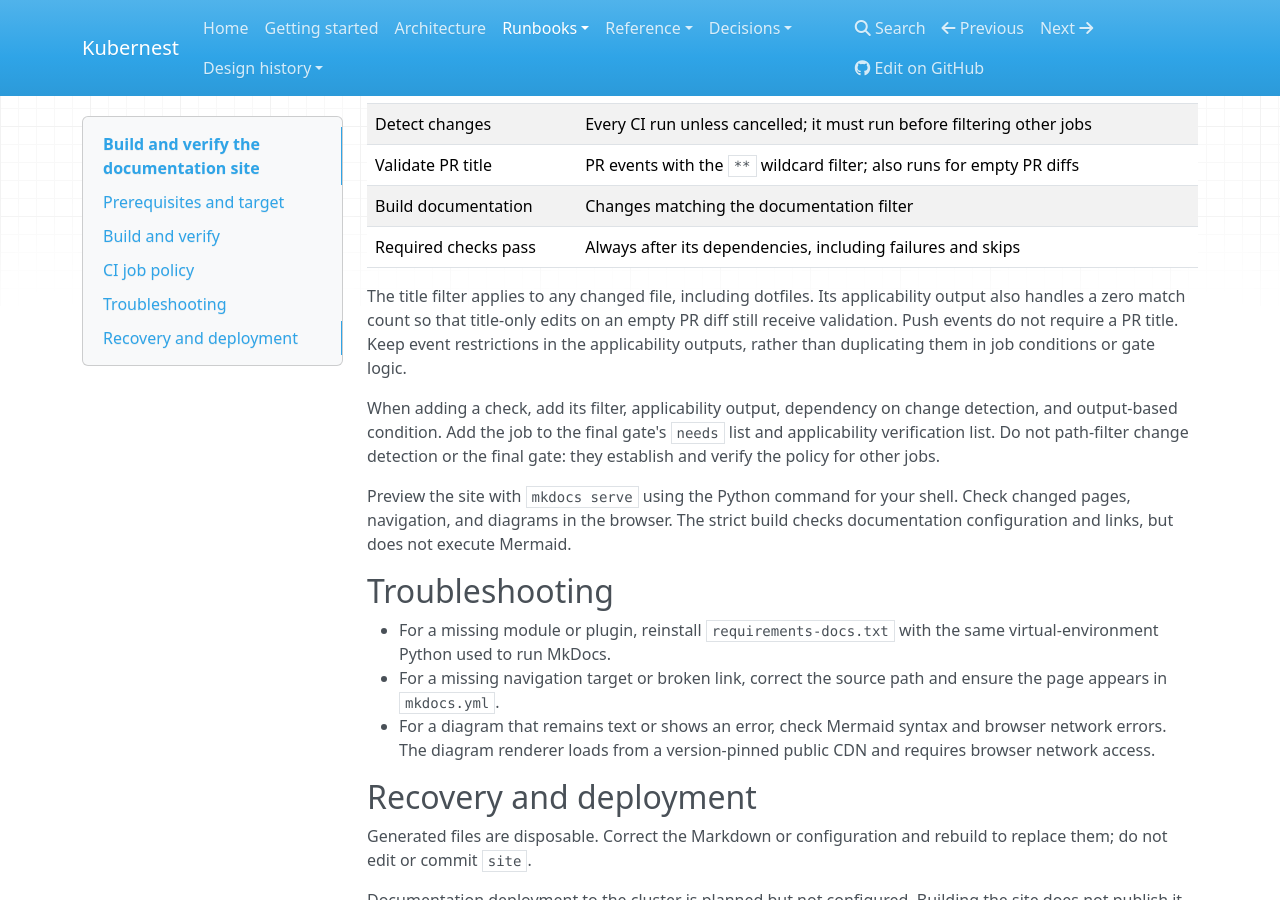
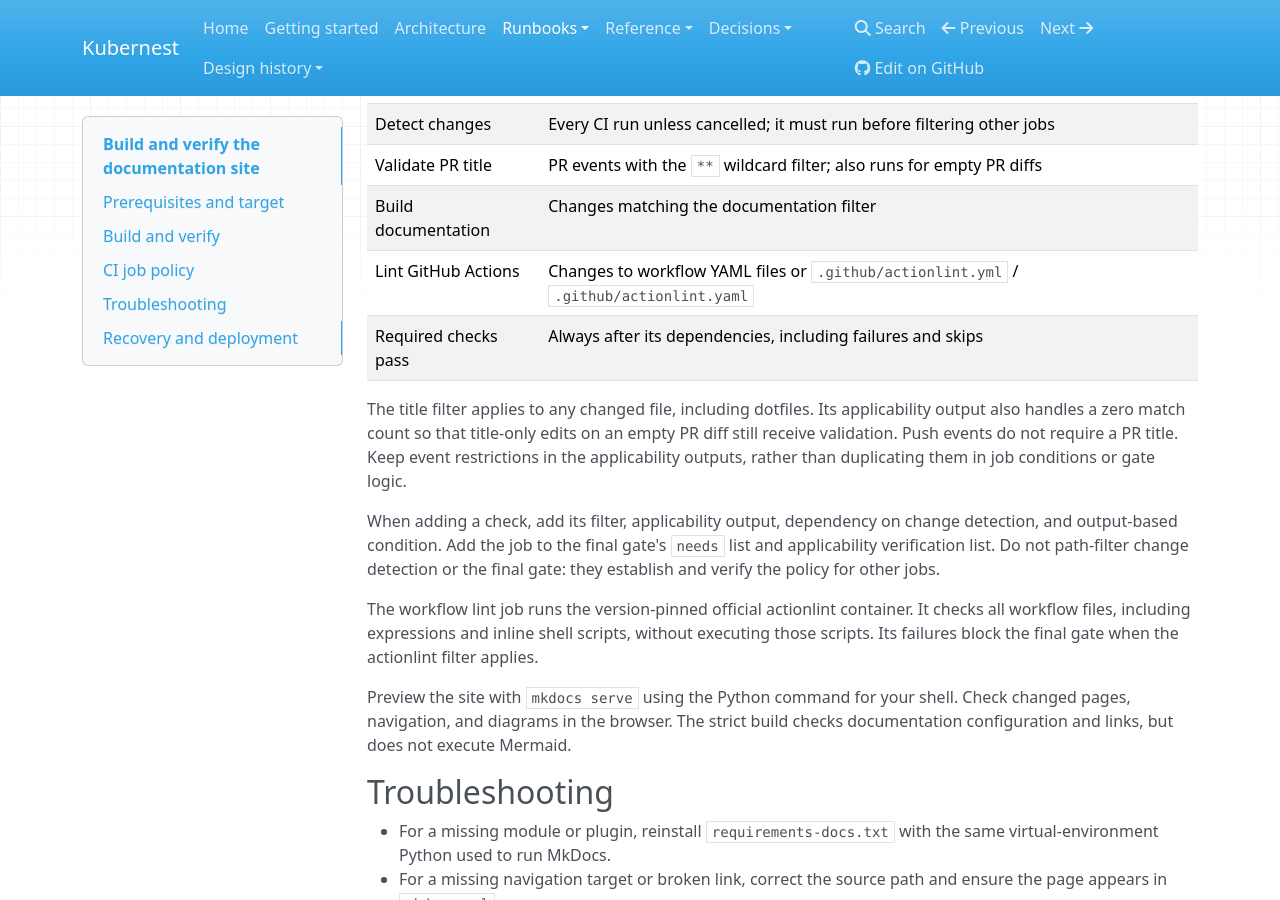
Before and after one commit to njmccorkle/kubernest, an MkDocs documentation site: the page built from docs/runbooks/documentation-site.md, in a window 1280 px wide and 900 px high, scrolled down 831 px. Built offline with MkDocs 1.6.1, drawn with Linux system fonts in a browser that asks for light colours; nearby versions of some CDN libraries.

Commit message:
ci: add filtered actionlint check to required gate
Co-authored-by: Copilot App <223556219+Copilot@users.noreply.github.com>

```diff
--- a/docs/runbooks/documentation-site.md
+++ b/docs/runbooks/documentation-site.md
@@ -45,6 +45,7 @@ jobs and the final gate consume.
 | Detect changes | Every CI run unless cancelled; it must run before filtering other jobs |
 | Validate PR title | PR events with the `**` wildcard filter; also runs for empty PR diffs |
 | Build documentation | Changes matching the documentation filter |
+| Lint GitHub Actions | Changes to workflow YAML files or `.github/actionlint.yml` / `.github/actionlint.yaml` |
 | Required checks pass | Always after its dependencies, including failures and skips |
 
 The title filter applies to any changed file, including dotfiles. Its
@@ -57,6 +58,11 @@ When adding a check, add its filter, applicability output, dependency on change
 detection, and output-based condition. Add the job to the final gate's `needs`
 list and applicability verification list. Do not path-filter change detection
 or the final gate: they establish and verify the policy for other jobs.
+
+The workflow lint job runs the version-pinned official actionlint container.
+It checks all workflow files, including expressions and inline shell scripts,
+without executing those scripts. Its failures block the final gate when the
+actionlint filter applies.
 
 Preview the site with `mkdocs serve` using the Python command for your shell.
 Check changed pages, navigation, and diagrams in the browser. The strict build
```
Also changed, not shown: 1 other file.
